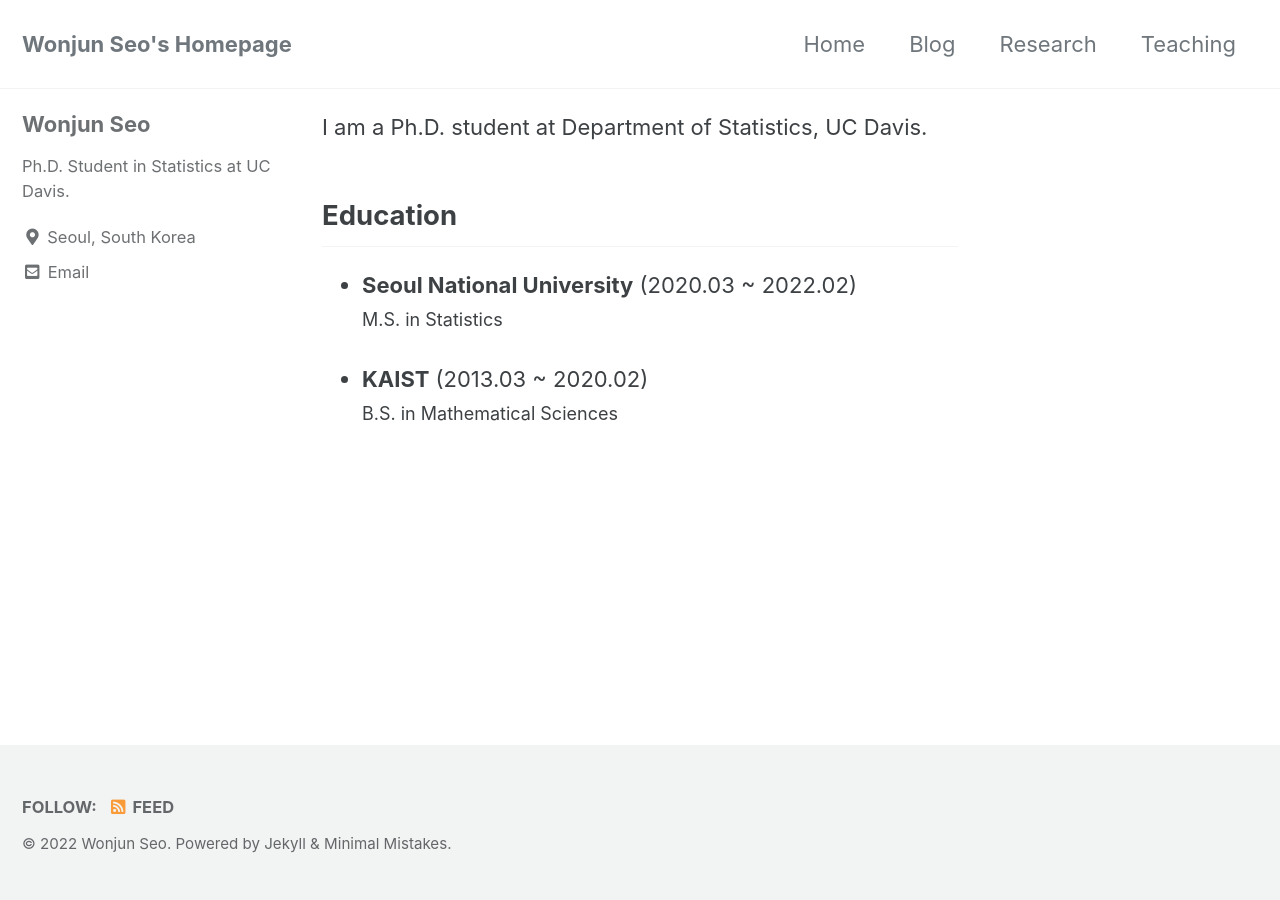
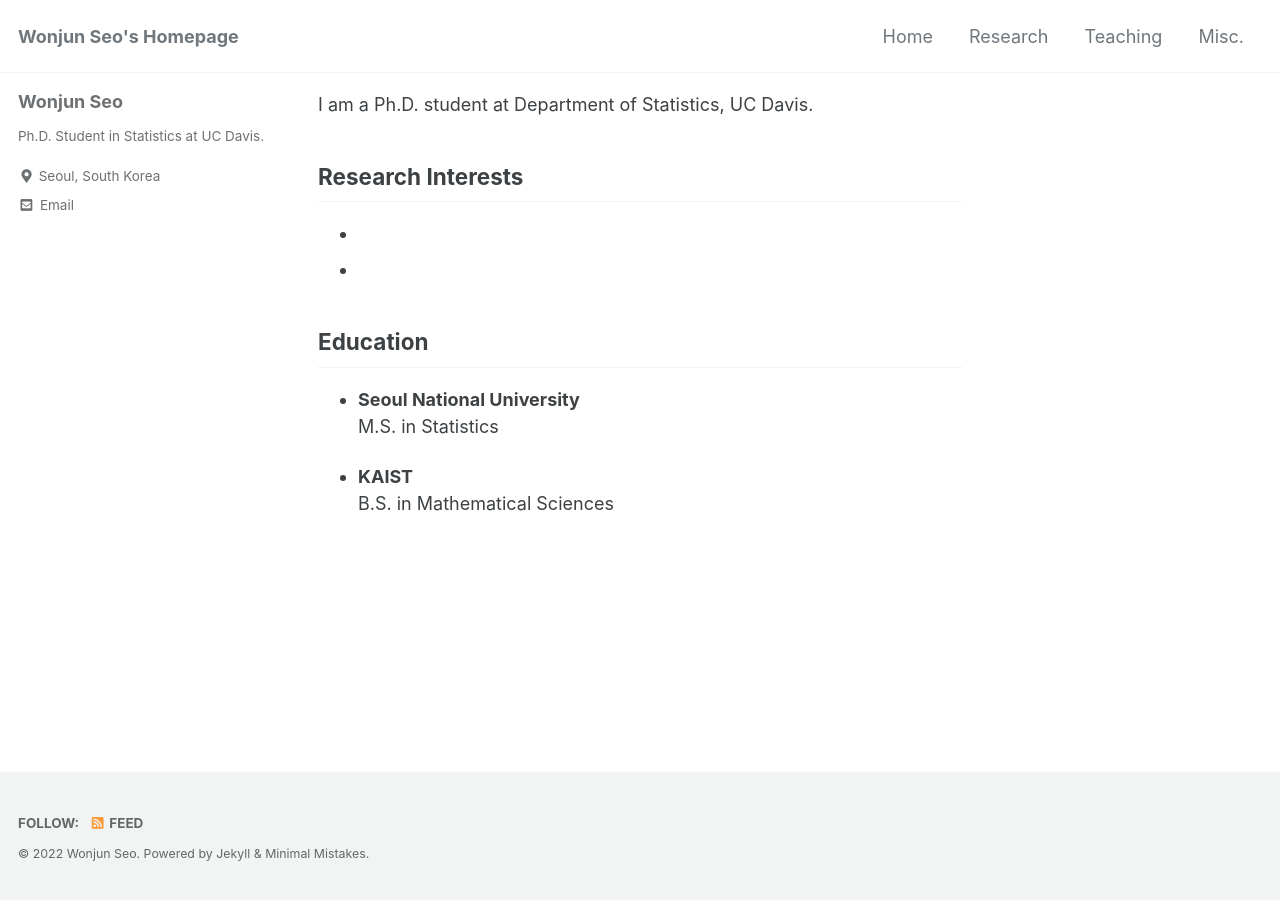
Before and after one commit to wonjun-seo/wonjun-seo.github.io, a Jekyll site: the page built from index.md, in a window 1280 px wide. Built offline with Jekyll 4.4.1, drawn with Linux system fonts in a browser that asks for light colours; cached includes are drawn as plain includes.

Commit message:
basic setup

```diff
--- a/_data/navigation.yml
+++ b/_data/navigation.yml
@@ -2,12 +2,12 @@
 main:
   - title: "Home"
     url: /
-  - title: "Blog"
-    url: /blog/
   - title: "Research"
     url: /research/
   - title: "Teaching"
     url: /teaching/
+  - title: "Misc."
+    url: /misc/
   # - title: "About"
   #   url: https://mmistakes.github.io/minimal-mistakes/about/
   # - title: "Sample Posts"
--- a/_sass/minimal-mistakes/_reset.scss
+++ b/_sass/minimal-mistakes/_reset.scss
@@ -8,18 +8,18 @@ html {
   /* apply a natural box layout model to all elements */
   box-sizing: border-box;
   background-color: $background-color;
-  font-size: 16px;
+  font-size: 12px;
 
   @include breakpoint($medium) {
-    font-size: 18px;
+    font-size: 14px;
   }
 
   @include breakpoint($large) {
-    font-size: 20px;
+    font-size: 16px;
   }
 
   @include breakpoint($x-large) {
-    font-size: 22px;
+    font-size: 18px;
   }
 
   -webkit-text-size-adjust: 100%;
--- a/index.md
+++ b/index.md
@@ -6,10 +6,19 @@ author_profile: true
 
 I am a Ph.D. student at Department of Statistics, UC Davis.
 
+
+
+## Research Interests
+
+-
+-
+
+
+
 ## Education
 
-- **Seoul National University** (2020.03 ~ 2022.02)
+- **Seoul National University**
   <br><font size="4">M.S. in Statistics
 
-- **KAIST** (2013.03 ~ 2020.02)
+- **KAIST**
   <br><font size="4">B.S. in Mathematical Sciences
```
Also changed, not shown: 5 other files.
